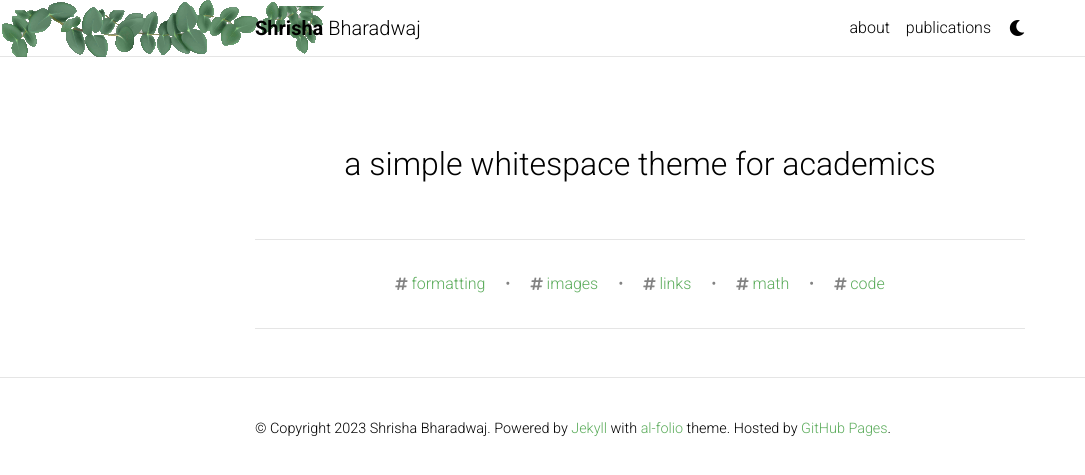
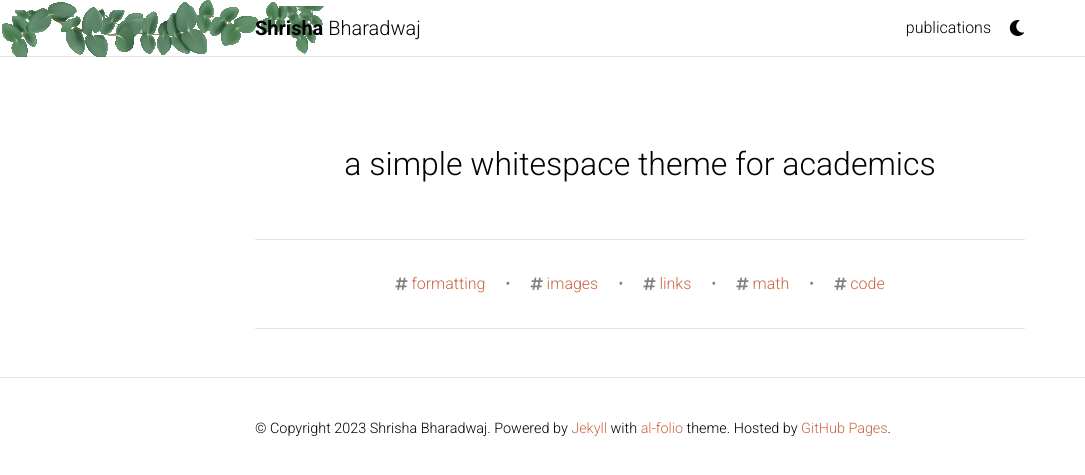
Before and after one commit to sbharadwajj/sbharadwajj.github.io, a Jekyll site: the page built from blog/index.html, in a window 1280 px wide. Shown: the top 475 px of the page, without its empty margins (0-1085 px from the left). Built offline with Jekyll 4.4.1, drawn with Linux system fonts in a browser that asks for light colours; comment, search, counter and statistics services are not loaded; a style sheet for code colours, icons or effects is not loaded.

Commit message:
test color

```diff
--- a/_sass/_themes.scss
+++ b/_sass/_themes.scss
@@ -7,8 +7,8 @@
   --global-code-bg-color: #{$code-bg-color-light};
   --global-text-color: #{$black-color};
   --global-text-color-light: #{$grey-color};
-  --global-theme-color: #{$green-color-dark};
-  --global-hover-color: #{$green-color-dark};
+  --global-theme-color: #{$dark-orange};
+  --global-hover-color: #{$dark-orange};
   --global-hover-text-color: #{$white-color};
   --global-footer-bg-color: #{$grey-color-light};
   --global-footer-text-color: #{$grey-color-light};
@@ -52,8 +52,8 @@
   --global-code-bg-color: #{$code-bg-color-dark};
   --global-text-color: #{$grey-color-light};
   --global-text-color-light: #{$grey-color-light};
-  --global-theme-color: #{$green-color-lime};
-  --global-hover-color: #{$green-color-lime};
+  --global-theme-color: #{$yellow-color};
+  --global-hover-color: #{$yellow-color};
   --global-hover-text-color: #{$white-color};
   --global-footer-bg-color: #{$grey-color-light};
   --global-footer-text-color: #{$grey-color-dark};
--- a/_sass/_variables.scss
+++ b/_sass/_variables.scss
@@ -22,7 +22,7 @@
 $pink-color:          #f92080 !default;
 $pink-color-light:    #ffdddd !default;
 $yellow-color:        #efcc00 !default;
-
+$dark-orange: #CC6542 !default;
 $grey-color:          #828282 !default;
 $grey-color-light:    lighten($grey-color, 40%);
 $grey-color-dark:     #1C1C1D;
```
Also changed, not shown: _pages/about.md (+1 -1 lines).
